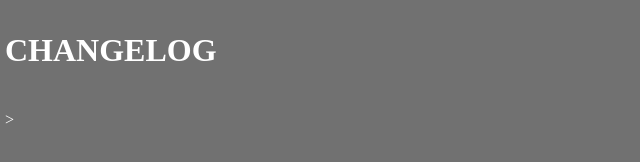
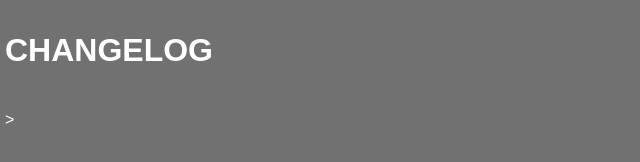
Before and after one commit to RileyBourne/RileyBourne.github.io, a plain HTML site: page index.html in a window 1280 px wide. Shown: the full height of the page, 0-640 px from the left. Drawn offline with Linux system fonts and the light colour scheme.

Commit message:
Update index.html

```diff
--- a/index.html
+++ b/index.html
@@ -3,7 +3,7 @@
         <title>Riley</title>
     </head>
     <body>
-        <div style="position:absolute; left:0%; top:0%;width:100%;height:100%;line-height:3em;overflow:scroll;padding:5px;background-color:#424242;color:rgba(255, 255, 255, 1);opacity: 0.75;">
+        <div style="position:absolute; left:0%; top:0%;width:100%;height:100%;line-height:3em;overflow:scroll; font-family: Arial, Helvetica, sans-serif, Courier, monospace; padding:5px;background-color:#424242;color:rgba(255, 255, 255, 1);opacity: 0.75;">
             <h1>CHANGELOG</h1>>
         </div>
     </body>
```
